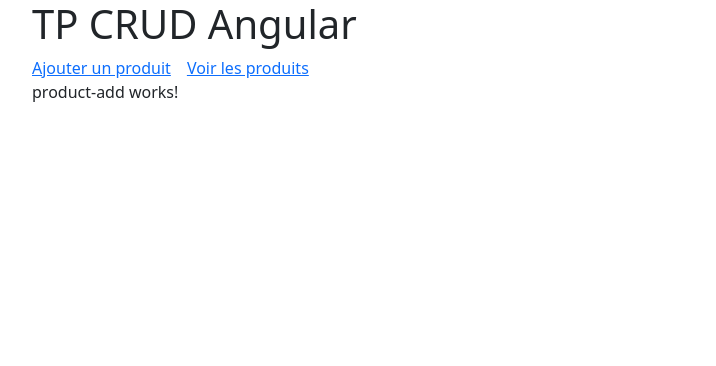
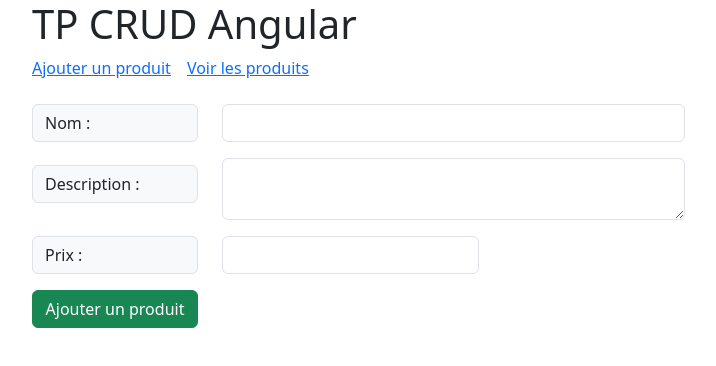
Before and after one commit to ramyozi/js-ts-angular, an Angular app in the folder Angular/angularcrud/: page /add in a window 1280 px wide. Shown: the top 366 px of the page, without its empty margins (50-766 px from the left). Built offline with nearby package versions, Linux system fonts and the light colour scheme.

Commit message:
feat: Add a create product form

```diff
--- a/Angular/angularcrud/src/app/product-add/product-add.component.html
+++ b/Angular/angularcrud/src/app/product-add/product-add.component.html
@@ -1 +1,58 @@
-<p>product-add works!</p>
+<div class="row">
+  <div class="col-sm-12 mt-4">
+    <form [formGroup]="productForm" (ngSubmit)="register()">
+      <div class="row mb-3">
+        <div class="col-sm-2">
+          <label class="input-group-text">Nom : </label>
+        </div>
+        <div class="col-sm-10">
+          <input formControlName="name" class="form-control w-50" />
+          <div
+            *ngIf="
+              (productForm.get('name')?.invalid &&
+                (productForm.get('name')?.touched ||
+                  productForm.get('name')?.dirty)) ||
+              (isSubmitted && productForm.get('name')?.invalid)"
+          >
+            <div
+              *ngIf="productForm.get('name')?.errors?.['required']"
+              class="alert alert-danger w-50"
+            >
+              Nom de produit requis
+            </div>
+          </div>
+        </div>
+      </div>
+      <div class="row mb-3">
+        <div class="col-sm-2 col-form-label">
+          <label class="input-group-text">Description : </label>
+        </div>
+        <div class="col-sm-10">
+          <textarea
+            formControlName="description"
+            class="form-control w-50"
+          ></textarea>
+        </div>
+      </div>
+      <div class="row mb-3">
+        <div class="col-sm-2">
+          <label class="input-group-text">Prix : </label>
+        </div>
+        <div class="col-sm-10">
+          <input
+            formControlName="price"
+            class="form-control w-auto"
+            type="number"
+          />
+        </div>
+      </div>
+      <div class="row">
+        <div class="col-sm-2">
+          <button type="submit" class="btn btn-success w-100">
+            Ajouter un produit
+          </button>
+        </div>
+      </div>
+    </form>
+  </div>
+</div>
--- a/Angular/angularcrud/src/app/product-add/product-add.component.ts
+++ b/Angular/angularcrud/src/app/product-add/product-add.component.ts
@@ -1,12 +1,43 @@
-import { Component } from '@angular/core';
+import { Component, OnInit } from '@angular/core';
+import { CommonModule } from '@angular/common';
+import {
+  FormBuilder,
+  FormGroup,
+  Validators,
+  ReactiveFormsModule,
+} from '@angular/forms';
+
+import { NewProductInterface } from '../interfaces/product.interface';
 
 @Component({
+
   selector: 'app-product-add',
   standalone: true,
-  imports: [],
+
+  imports: [CommonModule, ReactiveFormsModule],
   templateUrl: './product-add.component.html',
-  styleUrl: './product-add.component.css'
+  styleUrl: './product-add.component.css',
 })
-export class ProductAddComponent {
 
+export class ProductAddComponent implements OnInit {
+  // l'opérateur de non-nullité (!) indique à TypeScript que l'on est certain que productForm sera initialisé avant d'être utilisé
+  productForm!: FormGroup;
+  isSubmitted = false;
+
+  constructor(private fb: FormBuilder) {}
+  ngOnInit() {
+    this.productForm = this.fb.group({
+      name: ['', Validators.required],
+      description: [''],
+      price: [null, [Validators.required, Validators.min(0)]],
+    });
+  }
+
+  register() {
+    this.isSubmitted = true;
+    if (this.productForm.valid) {
+      const product: NewProductInterface = this.productForm.value;
+      console.log(`Ajout du produit`, product);
+    } else console.log(`Problème lors de l'ajout du formulaire`);
+  }
 }
```
